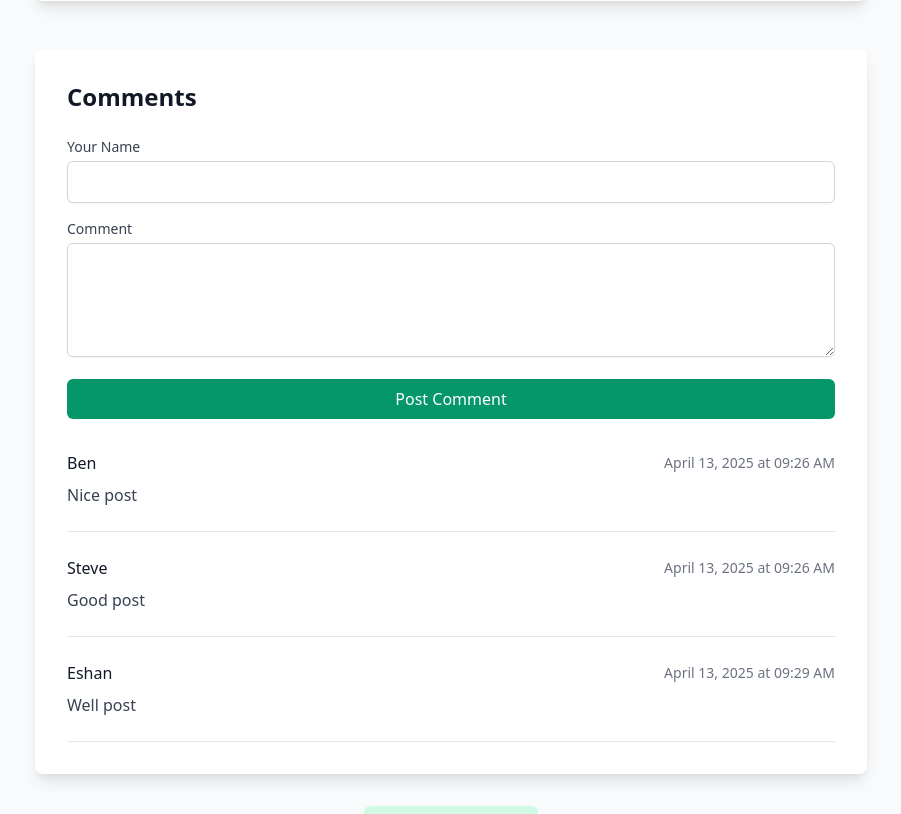
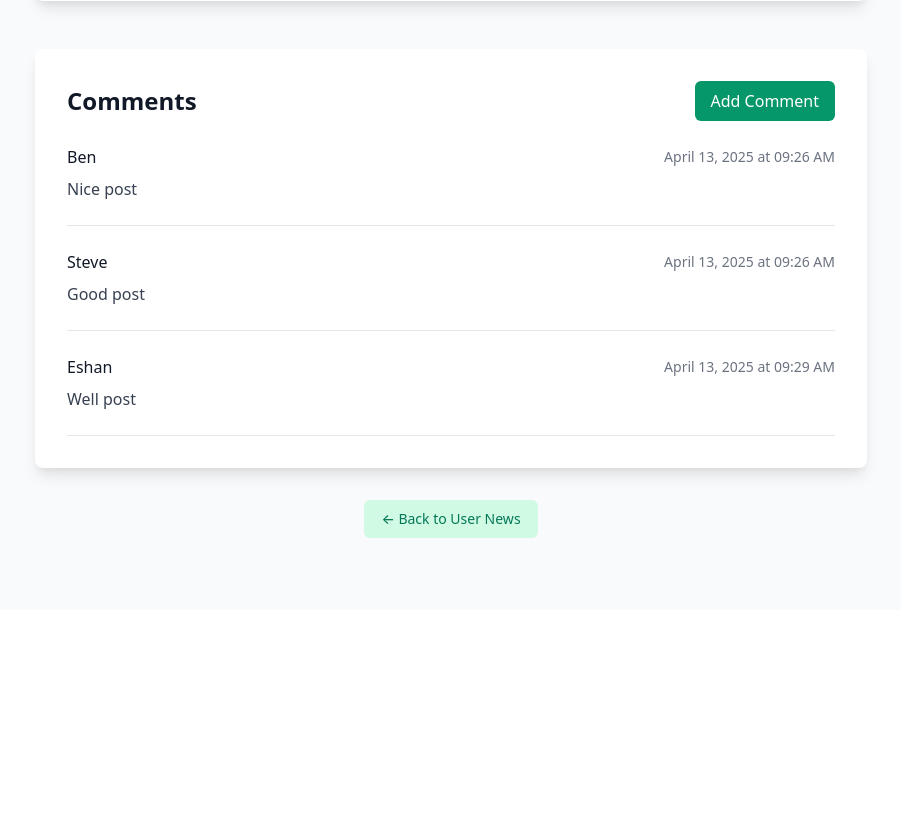
Before and after one commit to eshan06/goodnews, a Flask app: page /user-news/1 in a window 1280 px wide. Shown: the part 735-1549 px from the top of the page, without its empty margins (189-1090 px from the left). After the commit the page ends 1273 px from the top, so only its background shows below. Run offline with Flask 3, Linux system fonts and the light colour scheme.

Commit message:
better comments

```diff
--- a/templates/story_detail.html
+++ b/templates/story_detail.html
@@ -43,10 +43,16 @@
 
         <!-- Comments Section -->
         <div class="bg-white rounded-lg shadow-lg p-8">
-            <h2 class="text-2xl font-bold text-gray-900 mb-6">Comments</h2>
+            <div class="flex items-center justify-between mb-6">
+                <h2 class="text-2xl font-bold text-gray-900">Comments</h2>
+                <button id="commentButton" class="bg-green-600 text-white py-2 px-4 rounded-md hover:bg-green-700 focus:outline-none focus:ring-2 focus:ring-offset-2 focus:ring-green-500">
+                    Add Comment
+                </button>
+            </div>
 
-            <!-- Comment Form -->
-            <form method="POST" action="{{ url_for('story_detail', story_id=story.id) }}" class="mb-8">
+            <!-- Comment Form (Hidden by default) -->
+            <div id="commentForm" class="hidden mb-8">
+                <form method="POST" action="{{ url_for('story_detail', story_id=story.id) }}">
                     {{ comment_form.csrf_token }}
                     <div class="mb-4">
                         {{ comment_form.author_name.label(class="block text-sm font-medium text-gray-700 mb-1") }}
@@ -60,6 +66,7 @@
                         Post Comment
                     </button>
                 </form>
+            </div>
 
             <!-- Comments List -->
             <div class="space-y-6">
@@ -82,4 +89,19 @@
         </div>
     </div>
 </div>
+
+<script>
+    document.getElementById('commentButton').addEventListener('click', function() {
+        const form = document.getElementById('commentForm');
+        const button = this;
+
+        if (form.classList.contains('hidden')) {
+            form.classList.remove('hidden');
+            button.textContent = 'Cancel';
+        } else {
+            form.classList.add('hidden');
+            button.textContent = 'Add Comment';
+        }
+    });
+</script>
 {% endblock %}
```
Also changed, not shown: instance/goodnews.db. Lines whose indentation alone changed are shown as unchanged.
